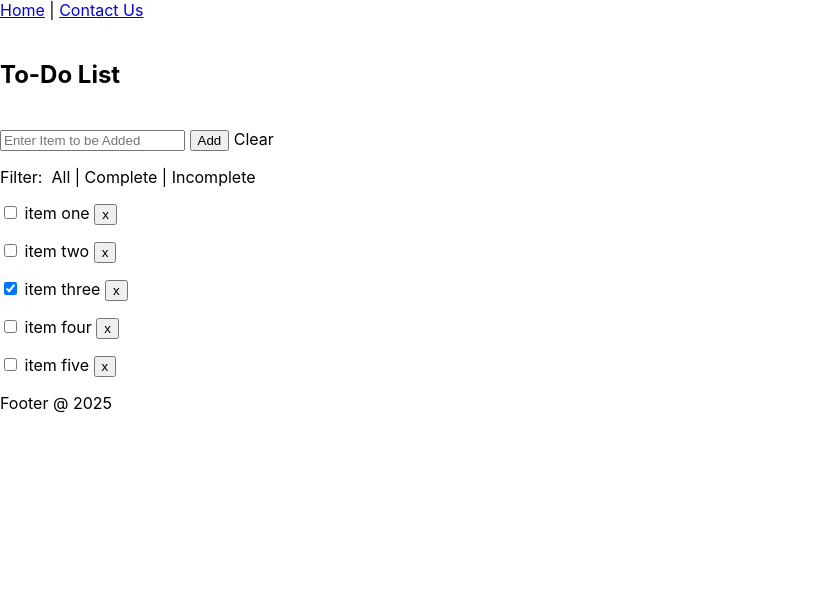
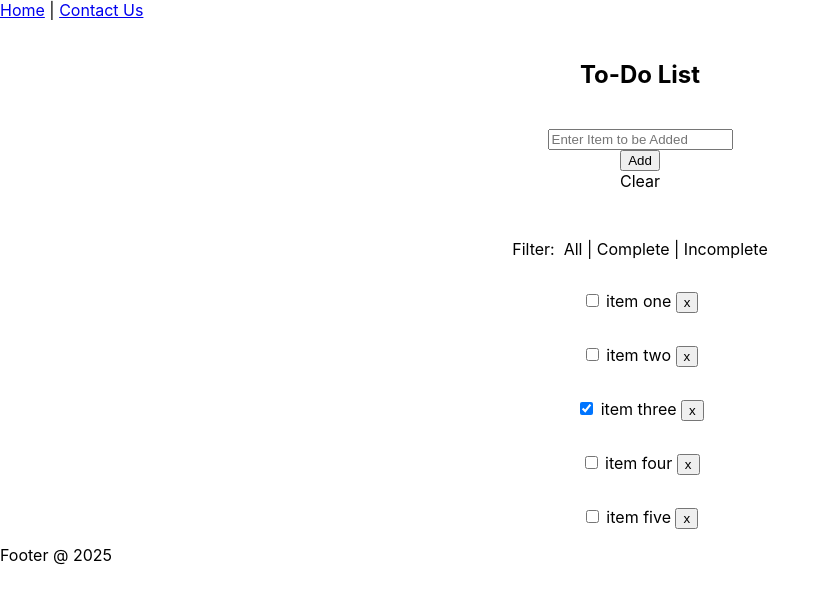
Before and after one commit to cvan90/App-Project, a React (Create React App) app in the folder react-app-project/: page /#/ in a window 1280 px wide. Shown: the top 602 px of the page, without its empty margins (0-830 px from the left). Built offline with nearby package versions, Linux system fonts and the light colour scheme.

Commit message:
added center page style

```diff
--- a/react-app-project/src/App.css
+++ b/react-app-project/src/App.css
@@ -36,3 +36,9 @@
     transform: rotate(360deg);
   }
 }
+.app-center-page{
+  display: flex;
+  flex-direction: column;
+  justify-content: center;
+  align-items: center;
+}
--- a/react-app-project/src/App.js
+++ b/react-app-project/src/App.js
@@ -3,6 +3,7 @@ import Home from "./components/Home"
 import {HashRouter, Routes, Route} from "react-router-dom"
 import ContactUS from "./components/ContactUs"
 import NavBar from "./components/NavBar";
+import "./App.css"
 function App() {
 
   return (
```
